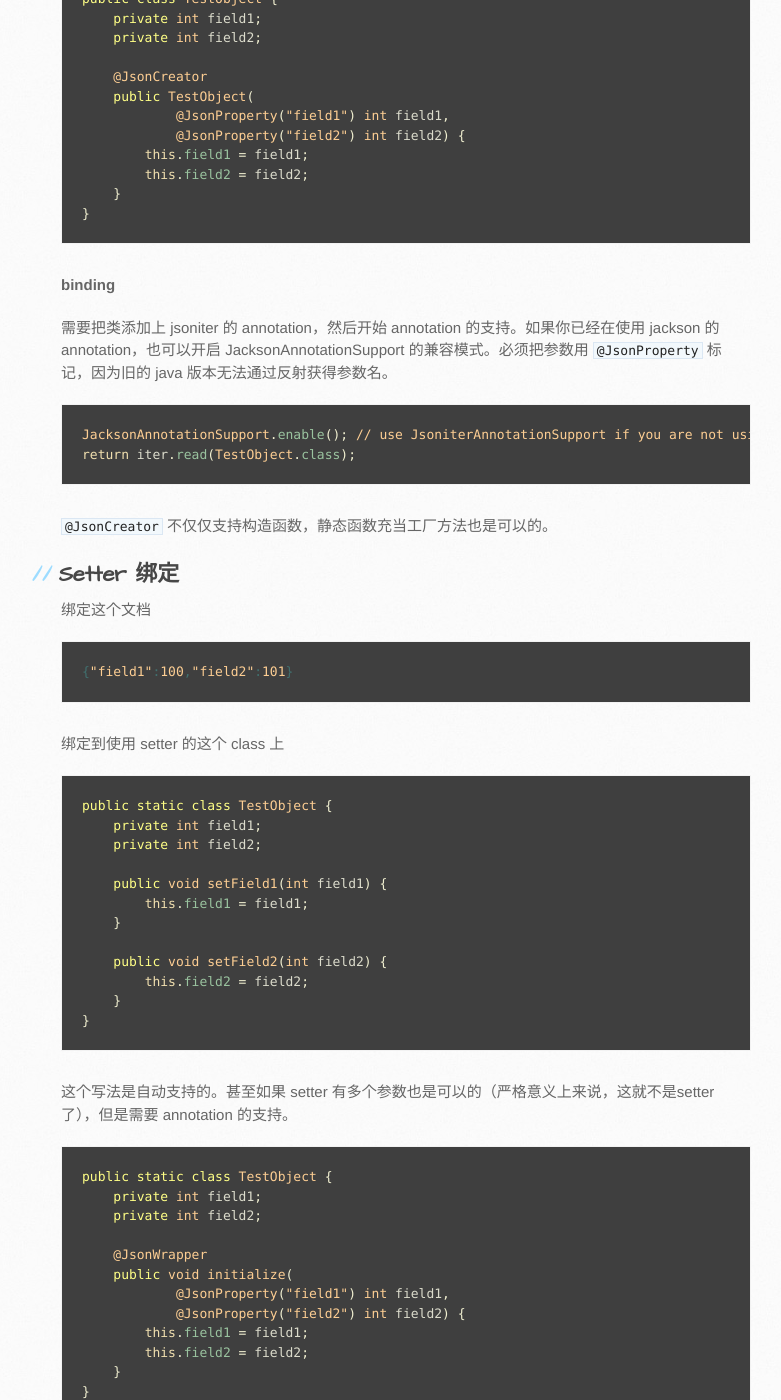
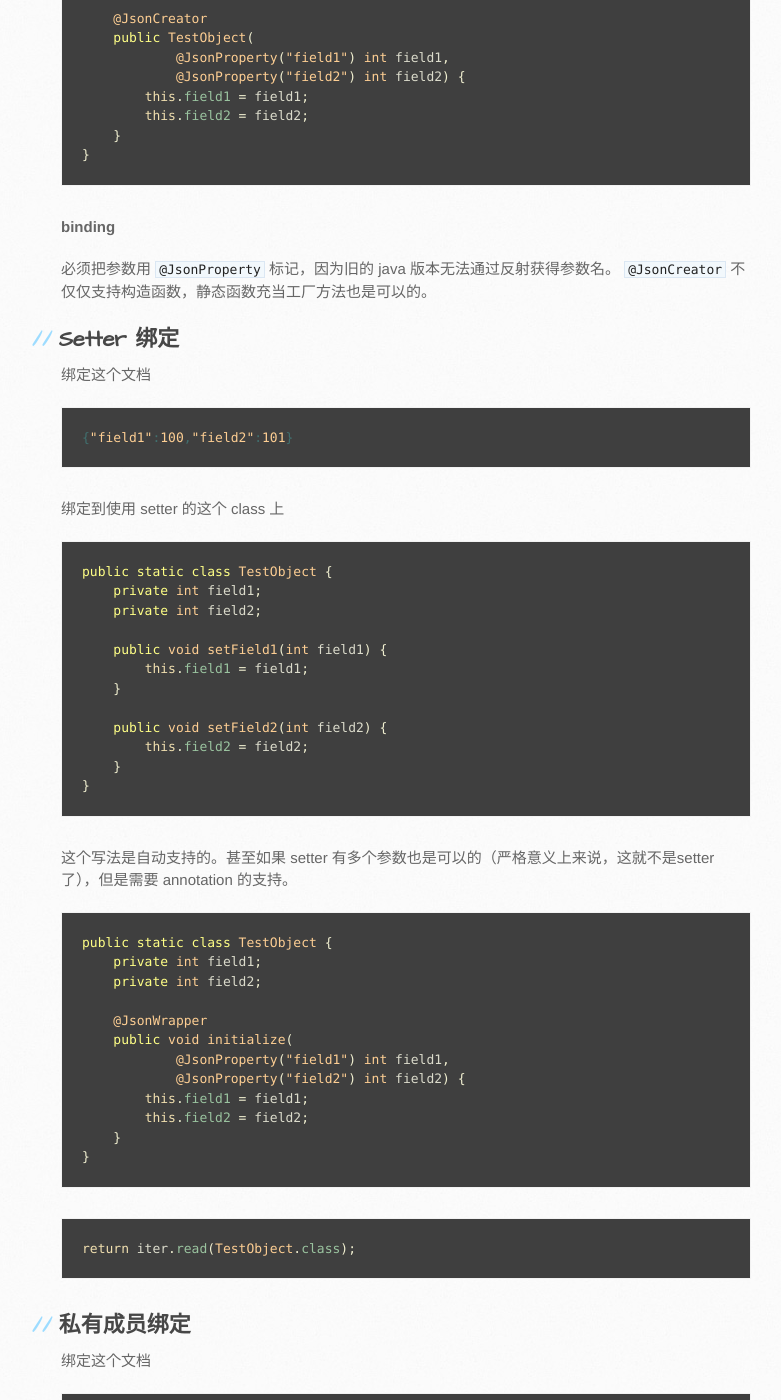
Before and after one commit to json-iterator/json-iterator.github.io, a Jekyll site: the page built from java-features.cn.md, in a window 1280 px wide and 1400 px high, scrolled down 8066 px. Shown: the whole window, without its empty margins (109-890 px from the left). Built offline with Jekyll 4.4.1, drawn with Linux system fonts in a browser that asks for light colours; comment, search, counter and statistics services are not loaded; some of the changed text lies outside the part shown.

Commit message:
Update java-features.cn.md

````diff
--- a/java-features.cn.md
+++ b/java-features.cn.md
@@ -114,7 +114,6 @@
 ```java
 JsonIterator.setMode(DecodingMode.DYNAMIC_MODE_AND_MATCH_FIELD_WITH_HASH);
 JsonStream.setMode(EncodingMode.DYNAMIC_MODE);
-JsoniterAnnotationSupport.enable();
 ```
 
 所有的功能应该都能正常工作的，而且要快很多
@@ -141,7 +140,6 @@
 
 ```java
 JsonIterator.setMode(DecodingMode.REFLECTION_MODE);
-JsoniterAnnotationSupport.enable();
 ```
 
 所有的特性在反射模式下都是支持的，只是比代码生成的要慢一点。但是还是比其他的解决方案快很多，这里是一个简单的对象多字段绑定的性能评测：
@@ -230,7 +228,6 @@
 ```java
 JsonStream.setMode(EncodingMode.STATIC_MODE);
 JsonIterator.setMode(DecodingMode.STATIC_MODE); // set mode before using
-JsoniterAnnotationSupport.enable();
 JsonIterator.deserialize(...
 ```
 
@@ -322,13 +319,7 @@
 
 **binding**
 
-需要把类添加上 jsoniter 的 annotation，然后开始 annotation 的支持。如果你已经在使用 jackson 的 annotation，也可以开启 JacksonAnnotationSupport 的兼容模式。必须把参数用 `@JsonProperty` 标记，因为旧的 java 版本无法通过反射获得参数名。
-
-```java
-JacksonAnnotationSupport.enable(); // use JsoniterAnnotationSupport if you are not using Jackson
-return iter.read(TestObject.class);
-```
-
+必须把参数用 `@JsonProperty` 标记，因为旧的 java 版本无法通过反射获得参数名。
 `@JsonCreator` 不仅仅支持构造函数，静态函数充当工厂方法也是可以的。
 
 ## Setter 绑定
@@ -374,7 +365,6 @@
 ```
 
 ```java
-JsoniterAnnotationSupport.enable();
 return iter.read(TestObject.class);
 ```
 
@@ -515,7 +505,6 @@
 如果 `field1` 没有出现在 json 文档里，异常会被抛出。
 
 ```java
-JsoniterAnnotationSupport.enable();
 JsonIterator iter = JsonIterator.parse("{'field2':101}".replace('\'', '"'));
 return iter.read(TestObject.class);
 ```
@@ -560,7 +549,6 @@
 把 `asExtraForUnknownProperties` 设置为 true 之后，多余的字段出现的话就会报错。当然还是要开启 annotation 的支持
 
 ```java
-JsoniterAnnotationSupport.enable();
 JsonItertor iter = JsonIterator.parse("{'field1':101,'field2':101,'field3':101}".replace('\'', '"').getBytes());
 return iter.read(TestObject2.class);
 ```
````
